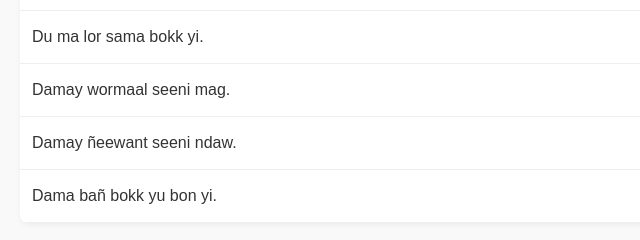
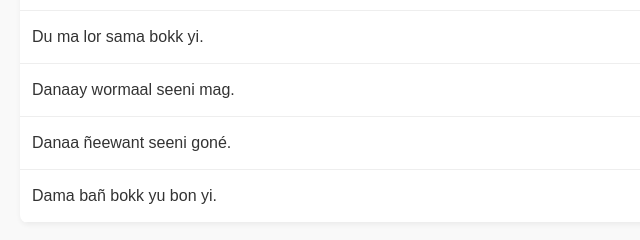
Before and after one commit to sow12232000-hue/jangale-app, a plain HTML site: page arabe.html in a window 1280 px wide. Shown: the part 2560-2800 px from the top of the page, 0-640 px from the left. Drawn offline with Linux system fonts and the light colour scheme.

Commit message:
Update arabe.html

```diff
--- a/arabe.html
+++ b/arabe.html
@@ -228,11 +228,11 @@
             <td class="ar-word"><button class="audio-btn" onclick="playAudio('audio/r3_5.mp3')">🔊</button> لَا أُوذِي إِخْوَتِي</td>
         </tr>
         <tr>
-            <td class="wo-word">Damay wormaal seeni mag.</td>
+            <td class="wo-word">Danaay wormaal seeni mag.</td>
             <td class="ar-word"><button class="audio-btn" onclick="playAudio('audio/r3_6.mp3')">🔊</button> أَحْتَرِمُ كِبَارَهُمْ</td>
         </tr>
         <tr>
-            <td class="wo-word">Damay ñeewant seeni ndaw.</td>
+            <td class="wo-word">Danaa ñeewant seeni goné.</td>
             <td class="ar-word"><button class="audio-btn" onclick="playAudio('audio/r3_7.mp3')">🔊</button> أُلَاطِفُ صِغَارَهُمْ</td>
         </tr>
         <tr>
```
